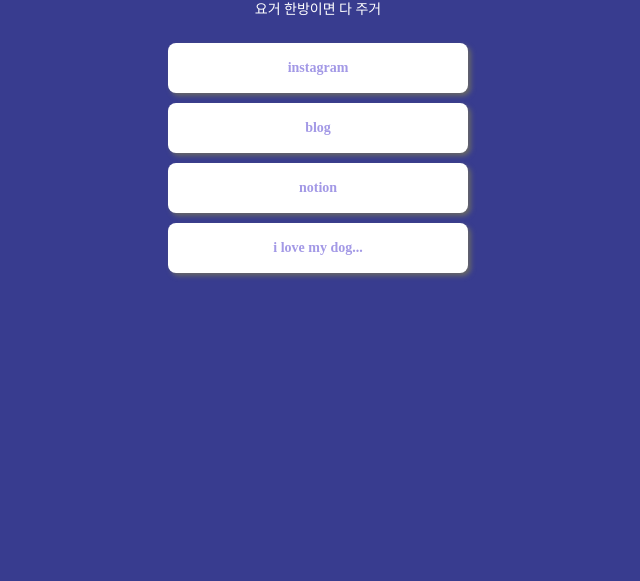
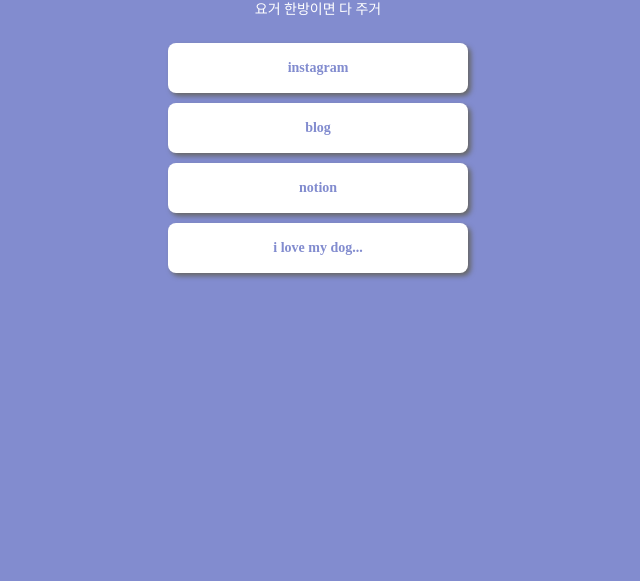
Before and after one commit to binnyy/my-page, a plain HTML site: page index.html in a window 1280 px wide. Shown: the part 219-800 px from the top of the page, without its empty margins (322-962 px from the left). Drawn offline with Linux system fonts and the light colour scheme; a web font is replaced by a local one.

Commit message:
Update index.html

```diff
--- a/index.html
+++ b/index.html
@@ -16,7 +16,7 @@
             font-family: "Pretendard",serif;
             }
             body {
-                background-color: #383c8f;
+                background-color: #828ccf;
             }
             .profile {
                 width: 100px;
@@ -66,7 +66,7 @@
 
                 font-size: 14px;
                 font-weight: bold;
-                color: #a399e6;
+                color: #828ccf;
 
                 display: flex;
                 flex-direction: column;
@@ -89,7 +89,7 @@
             <p class="sub">요거 한방이면 다 주거</p>
             <a target="_blank" href="https://www.instagram.com/binny._.2/">instagram</a>
             <a target="_blank" href="https://blog.naver.com/sb_0110">blog</a>
-            <a target="_blank" href="https://crimson-direction-c64.notion.site/6aabd51eb70943afa7252d754d22da4f">notion</a>
+            <a target="_blank" href="https://crimson-direction-c64.notion.site/Dash-Board-6aabd51eb70943afa7252d754d22da4f">notion</a>
             <a target="_blank" href="https://crimson-direction-c64.notion.site/i-love-my-dog-f97f008ba07448b492cc4cdd34eaeb79">i love my dog...</a>
         </div>
 
```
